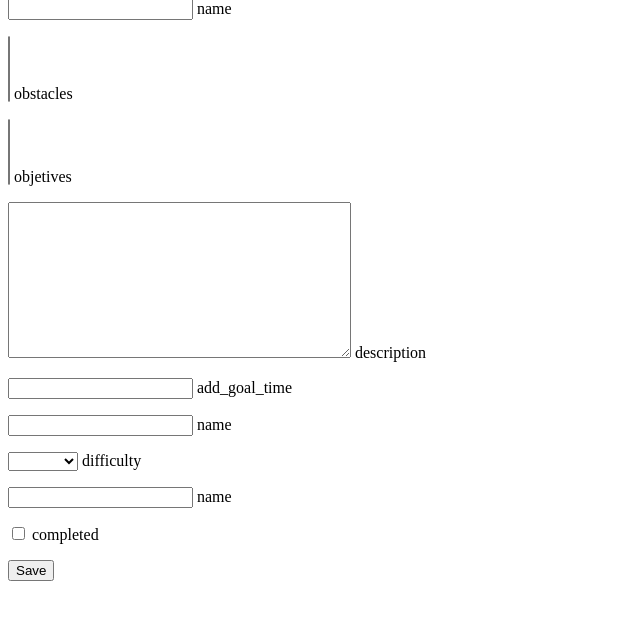
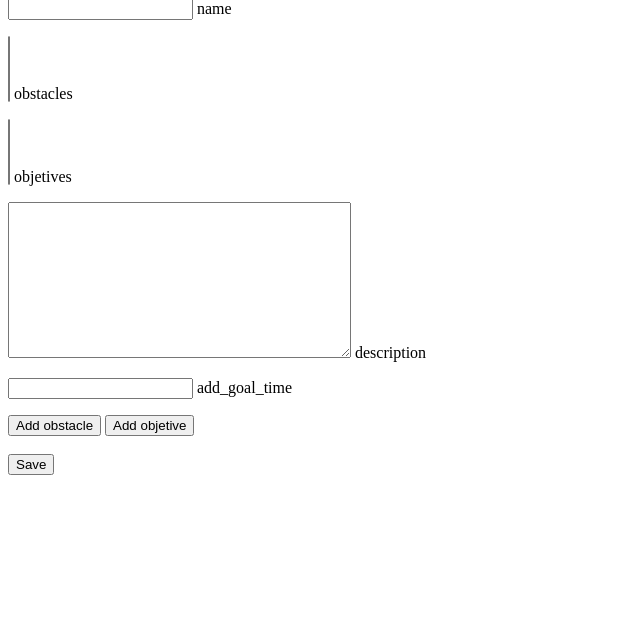
Before and after one commit to rodrigob1991/Diary_proyects, a Django app: page /new_proyect/ in a window 1280 px wide. Shown: the part 67-687 px from the top of the page, without its empty margins (0-640 px from the left). Run offline with Django 3.2, Linux system fonts and the light colour scheme; data that the repository does not hold is empty.

Commit message:
add pop-up windows

```diff
--- a/ProyectoPersonal/Proyectos/templates/Proyectos/new_proyect.html
+++ b/ProyectoPersonal/Proyectos/templates/Proyectos/new_proyect.html
@@ -2,7 +2,7 @@
 
 	{%block content%}
 		<form method="Post" class="post-form">
-		{%csrf_token%}
+	    {%csrf_token%}
 		{%for field_pro in new_proyect%}
 		<p>{{field_pro}} {{field_pro.name}}</p>
 		{%endfor%}
@@ -12,6 +12,28 @@
 		{%for field_obj in new_objetive%}
 		<p>{{field_obj}} {{field_obj.name}}</p>
 		{%endfor%}
+
+		<button id="buttonAddObstacle">Add obstacle</button>
+	    <button id="buttonAddObjetive">Add objetive</button>
+	 	<br>
+	 	<br>
 		<button type="submit" class="save btn btn-default">Save</button>
-		</form>
-	{%endblock%}
+
+	   </form>
+
+		<script>
+
+    	var eWindows;
+
+	    function window_open(urlObj_or_urlObst){
+	      eWindows = window.open(urlObj_or_urlObst, "EntryRelation", "width=380,height=300, top=85,right=50");
+	    }
+		document.getElementById("buttonAddObstacle").onclick = function()
+		{window_open("http://127.0.0.1:8000/new_obstacle/")};
+
+	    document.getElementById("buttonAddObjetive").onclick = function()
+	    {window_open("http://127.0.0.1:8000/new_objetive/")};
+
+		</script>
+
+  	{%endblock%}
--- a/ProyectoPersonal/Proyectos/urls.py
+++ b/ProyectoPersonal/Proyectos/urls.py
@@ -5,4 +5,6 @@ urlpatterns=[
 	url(r'^$', views.proyect_name, name='proyect_name'),
 	url(r'^proyect/(?P<primary_key>[0-9]+)/',views.proyect_description, name='proyect_description'),
 	url(r'^new_proyect/', views.create_proyect,name='create_proyect'),
+	url(r'^new_objetive/',views.create_objetive,name='create_objetive'),
+	url(r'^new_obstacle/',views.create_obstacle,name='create_obstacle'),
 ]
--- a/ProyectoPersonal/Proyectos/views.py
+++ b/ProyectoPersonal/Proyectos/views.py
@@ -28,7 +28,29 @@ def create_proyect(request):
 			return redirect('proyect_description', primary_key=proyect.pk)
 	else:
 		new_proyect=ProyectForm()
-		new_objetive=ObjetiveForm()
-		new_obstacle=ObstacleForm()
 
-		return render(request,'Proyectos/new_proyect.html',{'new_proyect':new_proyect,'new_objetive':new_objetive,'new_obstacle':new_obstacle})
+		return render(request,'Proyectos/new_proyect.html',{'new_proyect':new_proyect})
+
+def create_objetive(request):
+
+	if request.method=="POST":
+		form=ObjetiveForm(request.POST)
+		if form.is_valid():
+			objetive=form.save(commit=True)
+			return redirect('create_objetive')
+	else:
+		form=ObjetiveForm()
+		return render(request,'Proyectos/new_relation.html',{'form':form})
+
+
+def create_obstacle(request):
+
+	if request.method=="POST":
+		form=ObstacleForm(request.POST)
+		if form.is_valid():
+			obstacle=form.save(commit=True)
+			return redirect('create_obstacle')
+
+	else:
+		form=ObstacleForm()
+		return render(request,'Proyectos/new_relation.html',{'form':form})
```
Also changed, not shown: ProyectoPersonal/Proyectos/templates/Proyectos/new_relation.html (added, +15 -0 lines).
